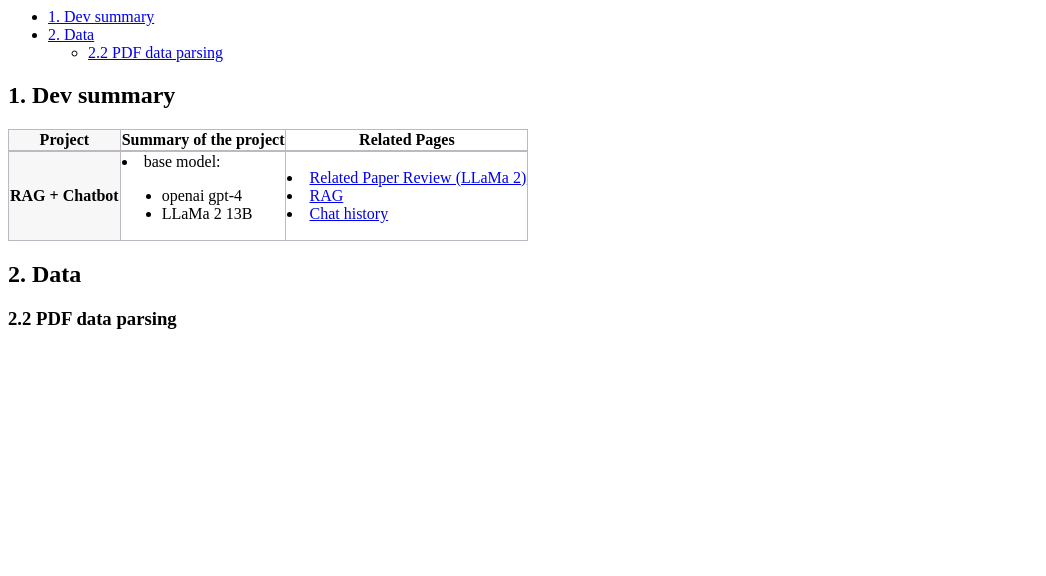
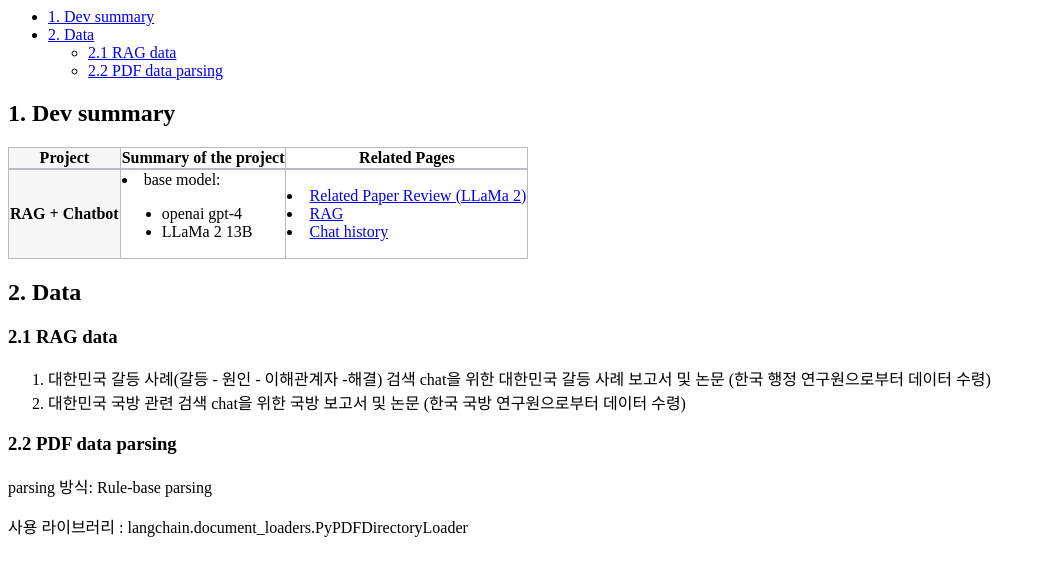
Before and after one commit to finddme/finddme.github.io, a Jekyll site: the page built from _posts/2024-01-02-rag.md, in a window 1280 px wide. Shown: the top 576 px of the page, without its empty margins (0-1046 px from the left). Built offline with Jekyll 4.4.1, drawn with Linux system fonts in a browser that asks for light colours.

Commit message:
Update 2024-01-02-rag.md

```diff
--- a/_posts/2024-01-02-rag.md
+++ b/_posts/2024-01-02-rag.md
@@ -69,4 +69,13 @@ tag: Development
 
 ## 2\. Data
 
+### 2.1 RAG data
+
+1. 대한민국 갈등 사례(갈등 - 원인 - 이해관계자 -해결) 검색 chat을 위한 대한민국 갈등 사례 보고서 및 논문 (한국 행정 연구원으로부터 데이터 수령)
+2. 대한민국 국방 관련 검색 chat을 위한 국방 보고서 및 논문 (한국 국방 연구원으로부터 데이터 수령)
+
 ### 2.2 PDF data parsing
+
+  parsing 방식: Rule-base parsing
+
+  사용 라이브러리 : langchain.document_loaders.PyPDFDirectoryLoader
```
